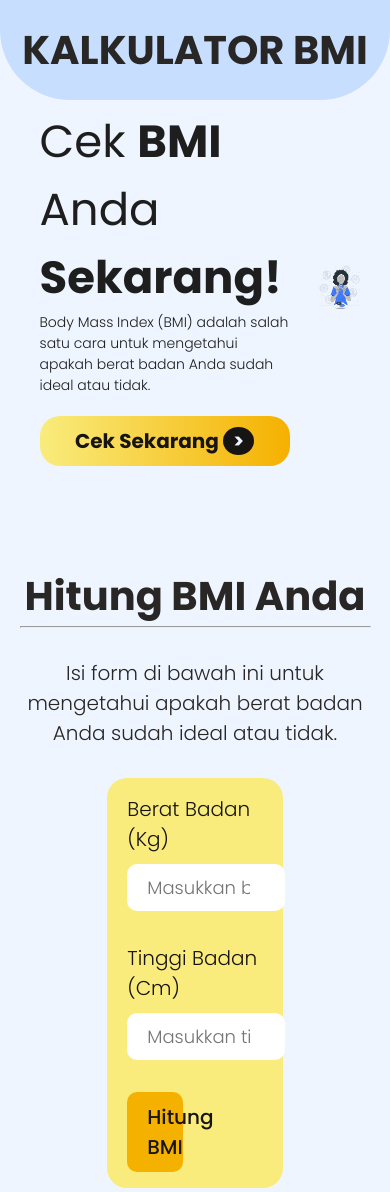
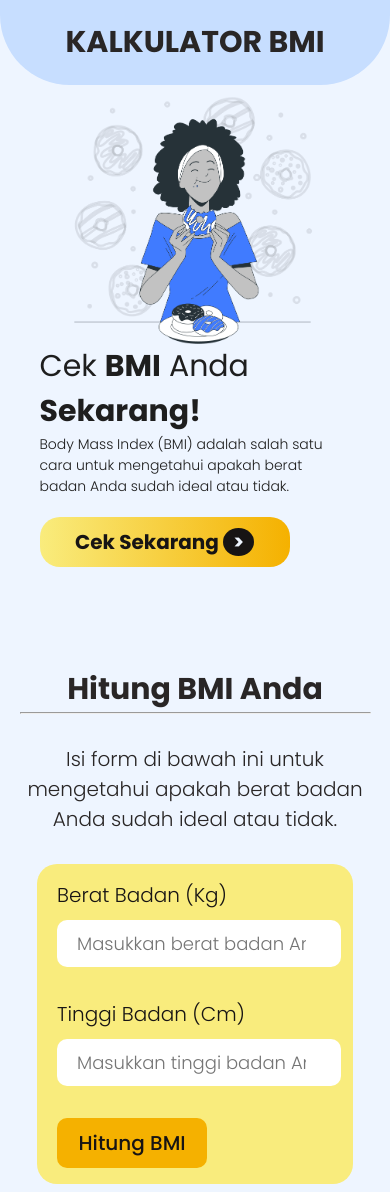
Before and after one commit to ibnucholdun/TPA-2-BMI-Calculator, a plain HTML site: page index.html in a window 390 px wide. Shown: the top 1192 px of the page. Drawn offline with Linux system fonts and the light colour scheme.

Commit message:
Update project responsive

```diff
--- a/style.css
+++ b/style.css
@@ -37,12 +37,10 @@ header h1{
     display: grid;
     grid-template-columns: 1fr 1fr;
     grid-template-rows: 1fr;
-    grid-template-areas: "left right";
     margin-bottom: 100px;
 }
 
 .hero-section .hero-text{
-    grid-area: left;
     display: flex;
     flex-direction: column;
     justify-content: center;
@@ -81,7 +79,6 @@ header h1{
 }
 
 .hero-section .hero-image{
-    grid-area: right;
     display: flex;
     flex-direction: column;
     justify-content: center;
@@ -155,7 +152,8 @@ header h1{
     font-weight: 500;
     color: #171414;
     background-color: #F5B100;
-    width: 35%;
+    width: 150px;
+    cursor: pointer;
 }
 
 .form-section form .form-group button:hover{
@@ -217,3 +215,55 @@ footer{
     align-items: center;
     margin-top: 70px
 }
+
+/* RESPONSIVE */
+@media screen and (max-width: 768px){
+    header h1{
+        font-size: 30px;
+    }
+    .hero-section .hero-text h2{
+        font-size: 30px;
+    }
+    .form-section .form-text h2{
+        font-size: 30px;
+    }
+    .form-section form{
+        width: 90%;
+    }
+    .form-section .hasil{
+        width: 90%;
+    }
+    .form-section .hasil h2{
+        font-size: 30px;
+    }
+    .form-section .hasil .card-hasil{
+        width: 200px;
+        margin: 20px auto;
+    }
+    .form-section .hasil .card-hasil .card-text p{
+        font-size: 40px;
+    }
+}
+
+@media screen and (min-width:300px) and (max-width: 750px){
+    .hero-section{
+        display: flex;
+        flex-direction: column;
+        justify-content: center;
+        align-items: center;
+    }
+
+    .hero-section .hero-text{
+        order: 2;
+    }
+
+    .hero-section .hero-image{
+        order: 1;
+    }
+}
+
+@media screen and (min-width: 750px) and (max-width: 1024px){
+    .form-section .hasil .card-hasil .card-text p{
+        font-size: 40px;
+    }
+}
```
